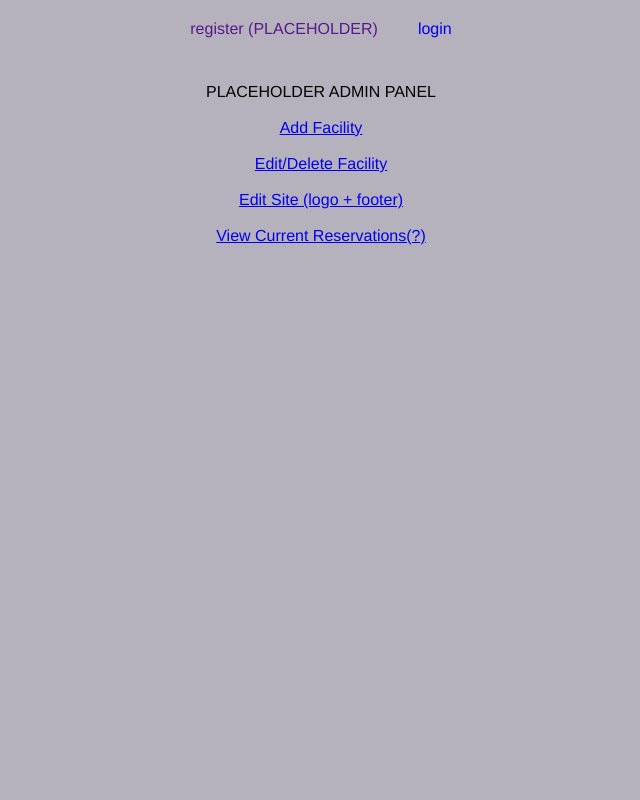
After one commit to AdamProk/Facility_booking, a Python web app: template website/templates/admin_panel.html in a window 1280 px wide. The commit adds this page. Shown: the whole page, without its empty margins (319-959 px from the left). Run offline with Jinja, Linux system fonts and the light colour scheme; the template is opened without the code that fills it, so the values that code supplies are empty.

Commit message:
basic site templates + header&footer

```diff
--- a/website/static/css/styles.css
+++ b/website/static/css/styles.css
@@ -1,16 +1,61 @@
+:root {
+
+    --primary_color: rgb(0, 0, 0);
+    --primary_bg_color: rgb(182, 178, 189);
+
+    --secondary_color: rgb(200, 200, 200);
+}
+
 body, html {
     height: 100%;
     margin: 0;
     padding: 0;
-    /* Add this to remove any default padding */
+    font-family: Helvetica, sans-serif;
+}
+
+body {
+    background-color: var(--primary_bg_color);
+    color: var(--primary_color);
+}
+
+.navbar {
+    display: flex;
+    overflow: hidden;
+    justify-content: center;
+    align-items: center;
+    position:sticky;
+}
+
+.navbar a {
+    padding: 15px;
+    margin: 5px;
+    text-decoration: none;
+}
+
+.navbar a:hover {
+    background-color: var(--secondary_color);
+    color: black;
+}
+
+.footer {
+    text-align: center;
+    padding: 10px;
+    width: 100%;
+}
+
+.main_content {
+    width: 100%;
+    min-width: 40em;
+    position: relative;
+    transform: translateX(-50%);
+    left: 50%;
+    margin: 20px 0px;
+    padding: 5px;
 }
 
 .container {
-    position: relative;
-    width: 100%;
     height: 100%;
     text-align: center;
-    background-color: rgb(182, 178, 189);
     display: flex;
     flex-direction: column;
     justify-content: center;
--- /dev/null
+++ b/website/templates/admin_panel.html
@@ -0,0 +1,26 @@
+{% extends 'layout.html' %}
+
+{% block title %}Home{% endblock %}
+
+
+{% block content %}
+
+<!-- Edit content here -->
+
+<div class="container">
+    <div>PLACEHOLDER ADMIN PANEL</div>
+    <br>
+
+    <a href="/add_facility">Add Facility</a>
+    <br>
+    <a href="/admin_panel">Edit/Delete Facility</a>
+    <br>
+    <a href="/admin_panel">Edit Site (logo + footer)</a>
+    <br>
+    <a href="/admin_panel">View Current Reservations(?)</a>
+    <br>
+
+</div>
+
+
+{% endblock %}
--- /dev/null
+++ b/website/templates/layout.html
@@ -0,0 +1,43 @@
+<!DOCTYPE html>
+<html lang="en">
+
+
+<head>
+    <meta charset="UTF-8">
+    <meta name="viewport" content="width=device-width, initial-scale=1.0">
+    <link rel="stylesheet" type="text/css" href="{{ url_for('static', filename='css/styles.css') }}" />
+    <link rel="stylesheet" href="https://cdnjs.cloudflare.com/ajax/libs/font-awesome/4.7.0/css/font-awesome.min.css">
+    <script src="https://code.jquery.com/jquery-3.3.1.min.js"></script>
+    <title>Facility Booking</title>
+</head>
+
+
+<body>
+    {% if 'token' in session %}
+    <nav class="navbar">
+        <a href="/">Home</a>
+        <a href="/my_account">My Account</a>
+        <a href="/admin_panel">Admin Panel</a>
+        <a href="/logout">logout</a>
+    </nav>
+    {% else %}
+    <nav class="navbar">
+        <a href="">register (PLACEHOLDER)</a>
+        <a href="/login">login</a>
+    </nav>
+    {% endif %}
+
+    <div class="main_content">
+        {% block content %}{% endblock %}
+    </div>
+
+    {% if 'token' in session %}
+    <footer class="footer">
+        <div>
+            PLACEHOLDER FOOTER (Owner info)
+        </div>
+    </footer>
+    {% endif %}
+</body>
+
+</html>
```
Also changed, not shown: website/main.py (+19 -4 lines), website/templates/add_facility.html (added, +54 -0 lines), website/templates/addfacility.html (deleted, +0 -60 lines), website/templates/home.html (+12 -21 lines), website/templates/login.html (+7 -19 lines), website/templates/my_account.html (added, +23 -0 lines).
